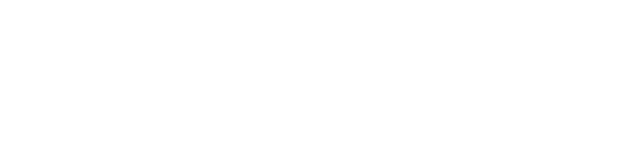
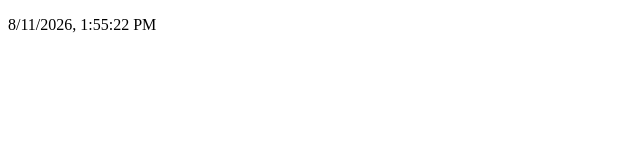
Before and after one commit to acciojob/clock-r4coder, a website: page main.html in a window 1280 px wide. Shown: the whole page, without its empty margins (0-640 px from the left). Drawn offline with Linux system fonts and the light colour scheme.

Commit message:
created a submission

```diff
--- a/main.html
+++ b/main.html
@@ -1,16 +1,12 @@
 <!DOCTYPE html>
-
 <html>
-
 <head>
-	<link rel="stylesheet" href="styles.css">
+    <link rel="stylesheet" href="styles.css">
 </head>
 
 <body>
-	<!-- the entire body must be written by student -->
-    <script type="text/javascript" src="./script.js">
-</script>
+    <p id="timer"></p>
 
+    <script type="text/javascript" src="./script.js"></script>
 </body>
-
 </html>
--- a/script.js
+++ b/script.js
@@ -1 +1,11 @@
 //your JS code here. If required.
+function updateTimer() {
+    let timer = document.getElementById("timer");
+    let now = new Date();
+
+    timer.textContent = now.toLocaleString();
+}
+
+updateTimer();
+
+setInterval(updateTimer, 1000);
```
